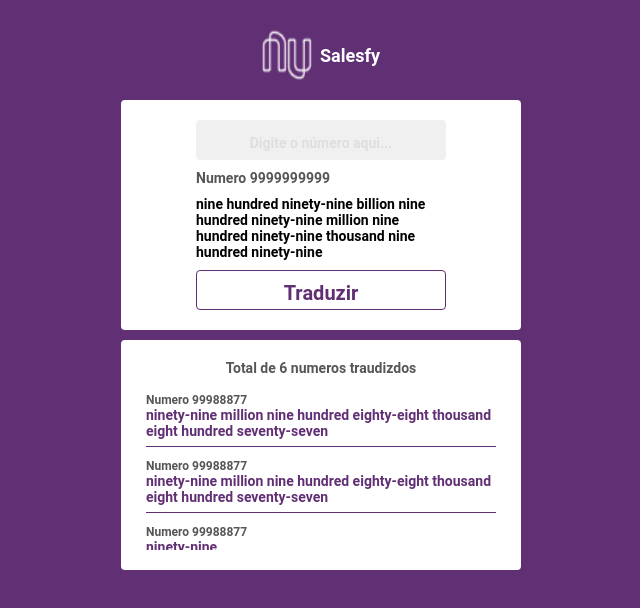
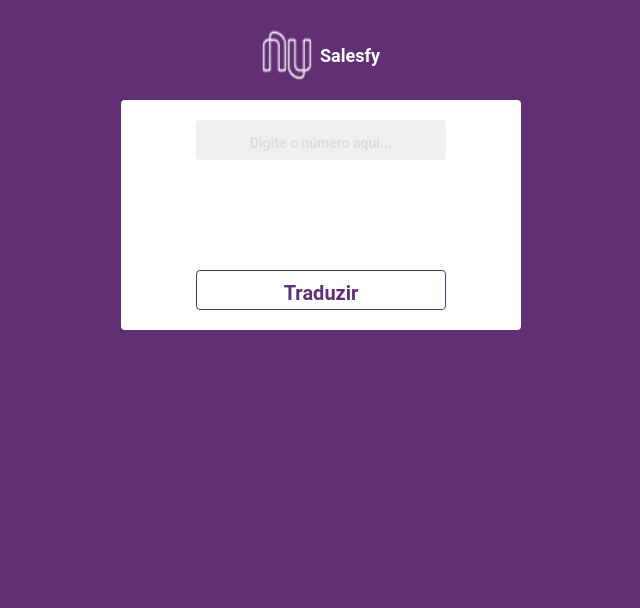
Before and after one commit to rafaelsos/-salesfy-challenge-frontend, a React (Create React App) app: page / in a window 1280 px wide. Shown: the top 608 px of the page, without its empty margins (319-959 px from the left). Built offline with nearby package versions, Linux system fonts and the light colour scheme.

Commit message:
integrando ao backend e eslizando page Main

```diff
--- a/src/page/Main/index.tsx
+++ b/src/page/Main/index.tsx
@@ -1,10 +1,44 @@
-import React from 'react';
+import React, { useState } from 'react';
+import api from '../../service/api';
 
 import logoNubank from '../../assets/Nubank_Logo.png';
 
 import { Container, Header, Card, TranslateNumber, CardList } from './styles';
 
+interface Numbers {
+  number: string;
+  description: string;
+}
+
 export default function Main() {
+  const [numberInput, setNumberInput] = useState('');
+  const [numberTranslate, setNumberTranslate] = useState('');
+  const [listNumbers, setListNumbers] = useState<Numbers[]>([]);
+
+  async function handleTranslateNumber(number: string) {
+    if (!number) {
+      alert('Digite o número que deseja traduzir');
+      return;
+    }
+
+    try {
+      const response = await api.get(`translate/${number}`);
+
+      setNumberTranslate(response.data);
+
+      setListNumbers([
+        ...listNumbers,
+        {
+          number,
+          description: response.data,
+        },
+      ]);
+    } catch (error) {
+      alert(error.response.data);
+      setNumberInput('');
+    }
+  }
+
   return (
     <Container>
       <Header>
@@ -12,47 +46,49 @@ export default function Main() {
         <h1>Salesfy</h1>
       </Header>
       <Card>
-        <input type="text" placeholder="Digite o número aqui..." />
+        <input
+          type="text"
+          placeholder="Digite o número aqui..."
+          onChange={(e) => setNumberInput(e.target.value)}
+          value={numberInput}
+        />
+        {numberTranslate ? (
           <TranslateNumber>
-          <span>Numero 9999999999</span>
-          <strong>
-            nine hundred ninety-nine billion nine hundred ninety-nine million
-            nine hundred ninety-nine thousand nine hundred ninety-nine
-          </strong>
+            <span>
+              Numero
+              {numberInput}
+            </span>
+            <strong>{numberTranslate}</strong>
           </TranslateNumber>
-        <button type="button">Traduzir</button>
+        ) : (
+            ''
+          )}
+
+        <button
+          type="button"
+          onClick={() => handleTranslateNumber(numberInput)}
+        >
+          Traduzir
+        </button>
       </Card>
-
+      {listNumbers.length ? (
         <CardList>
           <span>Total de 6 numeros traudizdos</span>
           <ul>
-          <li>
-            <p>Numero 99988877</p>
-            <strong>
-              ninety-nine million nine hundred eighty-eight thousand eight
-              hundred seventy-seven
-            </strong>
+            {listNumbers.map((item) => (
+              <li key={item.number}>
+                <p>
+                  Numero
+                  {item.number}
+                </p>
+                <strong>{item.description}</strong>
               </li>
-          <li>
-            <p>Numero 99988877</p>
-            <strong>
-              ninety-nine million nine hundred eighty-eight thousand eight
-              hundred seventy-seven
-            </strong>
-          </li>
-          <li>
-            <p>Numero 99988877</p>
-            <strong>ninety-nine</strong>
-          </li>
-          <li>
-            <p>Numero 99988877</p>
-            <strong>
-              ninety-nine million nine hundred eighty-eight thousand eight
-              hundred seventy-seven
-            </strong>
-          </li>
+            ))}
           </ul>
         </CardList>
+      ) : (
+          ''
+        )}
     </Container>
   );
 }
--- a/src/page/Main/styles.ts
+++ b/src/page/Main/styles.ts
@@ -119,6 +119,7 @@ export const CardList = styled.div`
     list-style: none;
     height: 180px;
     overflow: auto;
+    min-width: 350px;
 
     li {
       display: flex;
```
Lines whose indentation alone changed are shown as unchanged.
